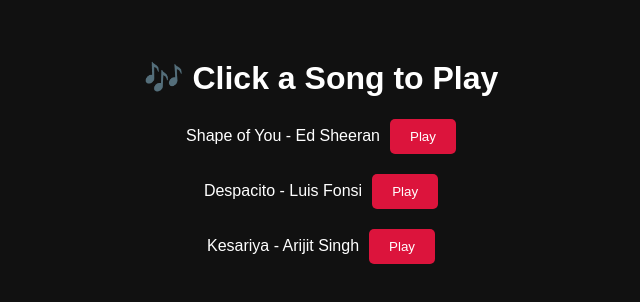
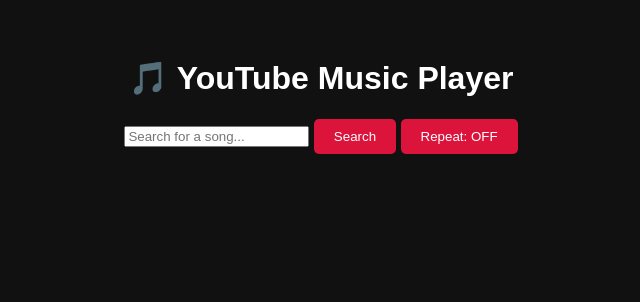
Before and after one commit to Laspard69/youtube-music-player, a plain HTML site: page index.html in a window 1280 px wide. Shown: the whole page, without its empty margins (319-959 px from the left). Drawn offline with Linux system fonts and the light colour scheme.

Commit message:
Update index.html

```diff
--- a/index.html
+++ b/index.html
@@ -2,26 +2,17 @@
 <html lang="en">
 <head>
   <meta charset="UTF-8">
-  <title>YouTube Song Buttons</title>
+  <title>YouTube Music Player</title>
   <link rel="stylesheet" href="style.css">
 </head>
 <body>
-  <h1>🎶 Click a Song to Play</h1>
-  <div class="song-list">
-    <div class="song">
-      <span>Shape of You - Ed Sheeran</span>
-      <button onclick="playSong('JGwWNGJdvx8')">Play</button>
-    </div>
-    <div class="song">
-      <span>Despacito - Luis Fonsi</span>
-      <button onclick="playSong('kJQP7kiw5Fk')">Play</button>
-    </div>
-    <div class="song">
-      <span>Kesariya - Arijit Singh</span>
-      <button onclick="playSong('BddP6PYo2gs')">Play</button>
-    </div>
-  </div>
+  <h1>🎵 YouTube Music Player</h1>
 
+  <input type="text" id="search" placeholder="Search for a song..." />
+  <button onclick="searchMusic()">Search</button>
+  <button onclick="toggleRepeat()" id="repeat-btn">Repeat: OFF</button>
+
+  <div id="results"></div>
   <div id="player"></div>
 
   <script src="script.js"></script>
```
